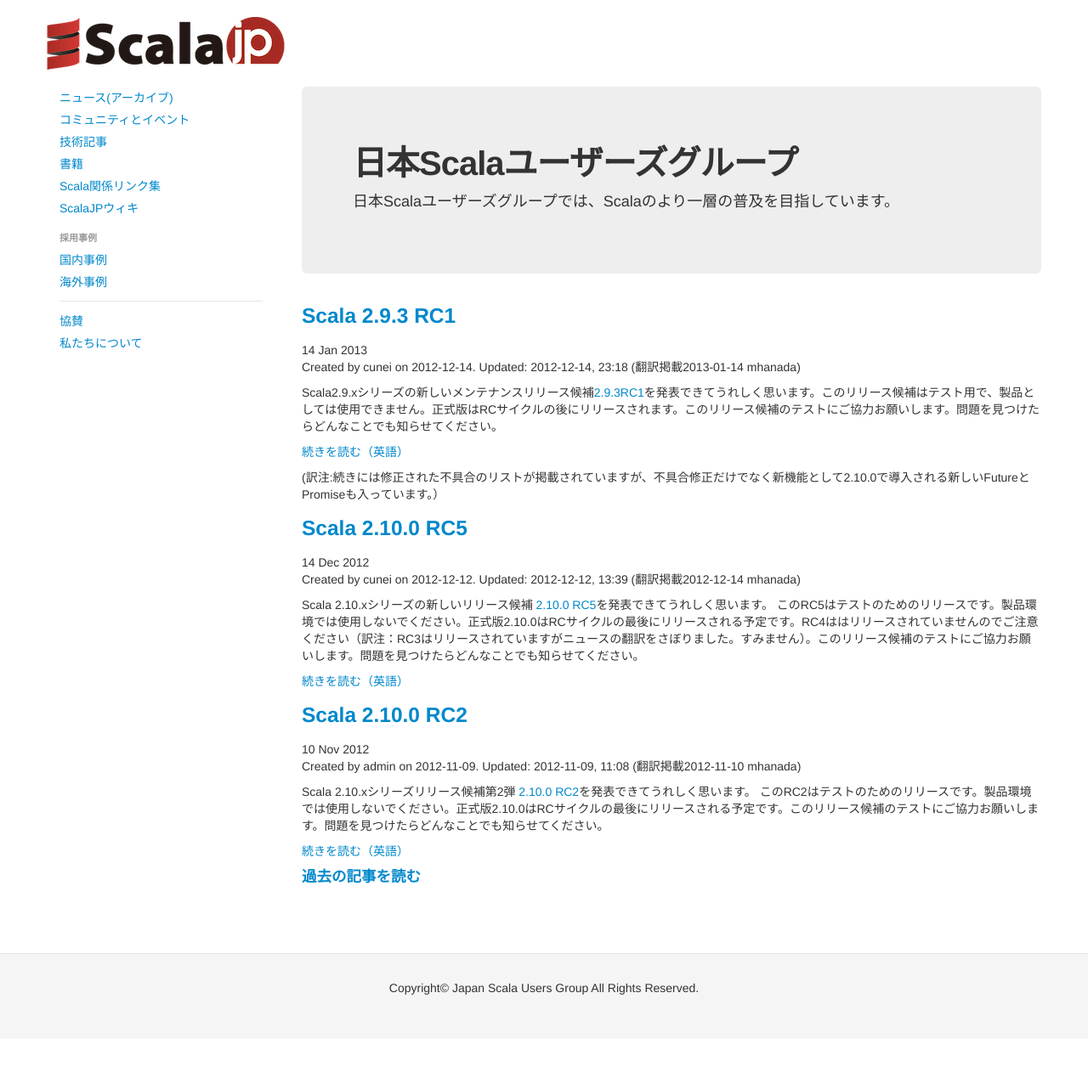
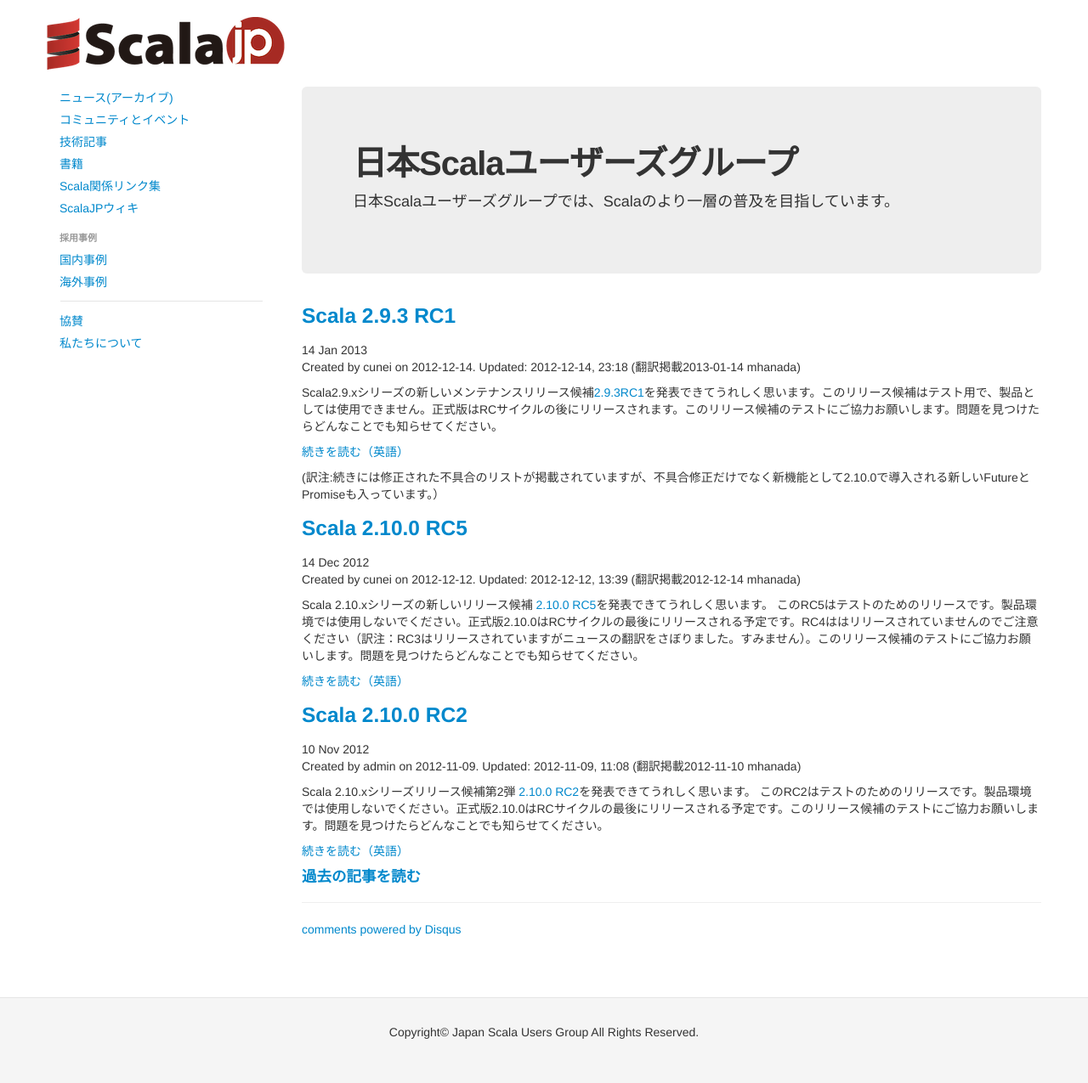
Before and after one commit to scalajp/scalajp, a Jekyll site: the page built from index.md, in a window 1280 px wide. Shown: the whole page at 85% size. Built offline with Jekyll 4.4.1, drawn with Linux system fonts in a browser that asks for light colours; nearby versions of some CDN libraries; Markdown is read by kramdown in place of the engine named in the settings; comment, search, counter and statistics services are not loaded; before the commit the page ends 1223 px from its top, so only the background shows below that.

Commit message:
Added Disqus

```diff
--- /dev/null
+++ b/_includes/disqus.html
@@ -0,0 +1,14 @@
+    <div id="disqus_thread"></div>
+    <script type="text/javascript">
+        /* * * CONFIGURATION VARIABLES: EDIT BEFORE PASTING INTO YOUR WEBPAGE * * */
+        var disqus_shortname = 'jpscala'; // required: replace example with your forum shortname
+
+        /* * * DON'T EDIT BELOW THIS LINE * * */
+        (function() {
+            var dsq = document.createElement('script'); dsq.type = 'text/javascript'; dsq.async = true;
+            dsq.src = '//' + disqus_shortname + '.disqus.com/embed.js';
+            (document.getElementsByTagName('head')[0] || document.getElementsByTagName('body')[0]).appendChild(dsq);
+        })();
+    </script>
+    <noscript>Please enable JavaScript to view the <a href="http://disqus.com/?ref_noscript">comments powered by Disqus.</a></noscript>
+    <a href="http://disqus.com" class="dsq-brlink">comments powered by <span class="logo-disqus">Disqus</span></a>
--- a/_layouts/default.html
+++ b/_layouts/default.html
@@ -39,6 +39,8 @@
         </div>
         <div class="span9">
             {{ content }}
+	    <hr>
+	    {% include disqus.html %}
         </div>
     </div>
 </div>
```
